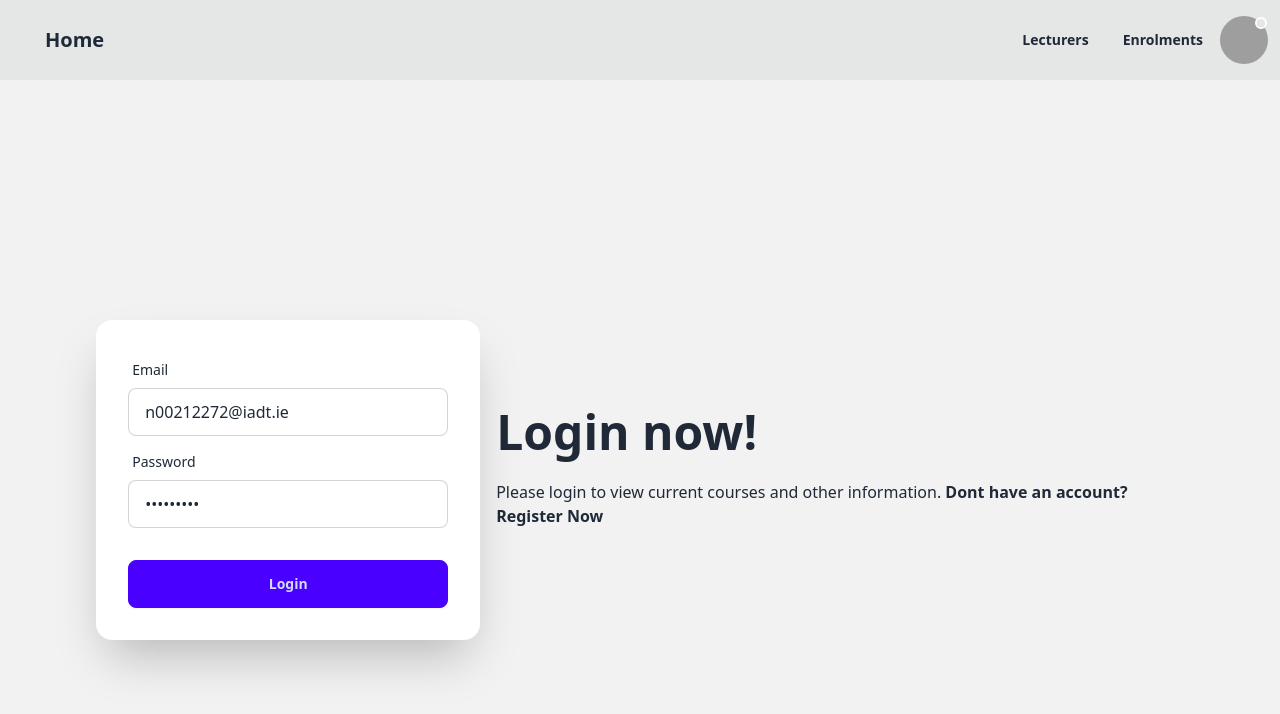
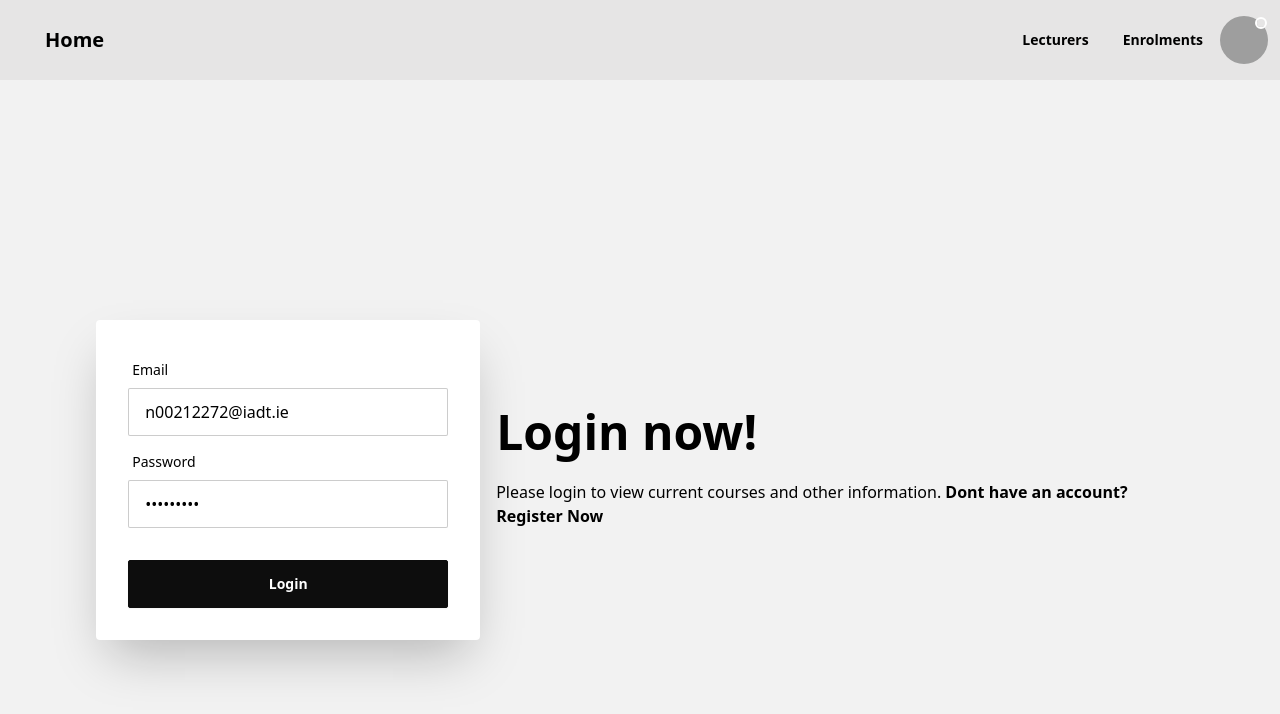
Before and after one commit to N00212272/courses-api-kacper-ca2, a React (Create React App) app: page / in a window 1280 px wide. Shown: the top 714 px of the page. Built offline with nearby package versions, Linux system fonts and the light colour scheme; grey boxes are pictures that could not be loaded.

Commit message:
added theme

```diff
--- a/tailwind.config.js
+++ b/tailwind.config.js
@@ -2,5 +2,7 @@
 module.exports = {
   plugins: [require("daisyui")],
   content: ["./src/**/*.{js,jsx,ts,tsx}"],
-  themes:["lofi"]
+  daisyui: {
+    themes: ["lofi", "dark", "cupcake"],
+  },
 }
```
